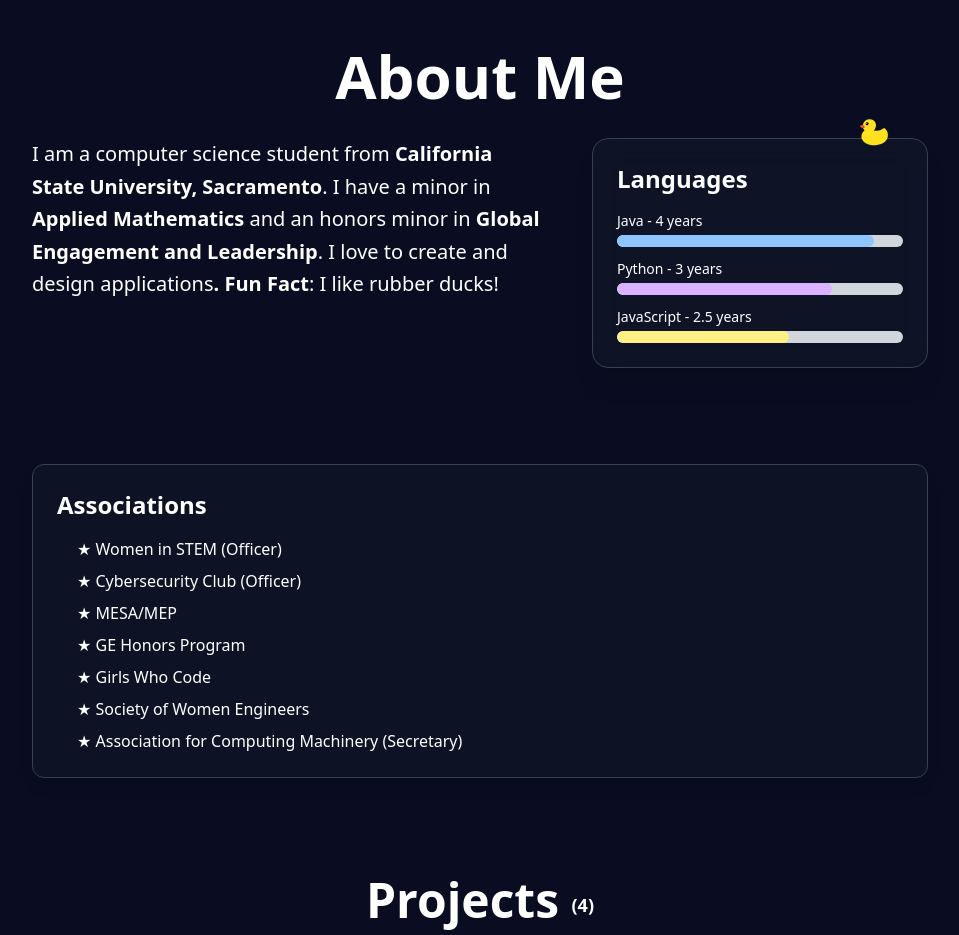
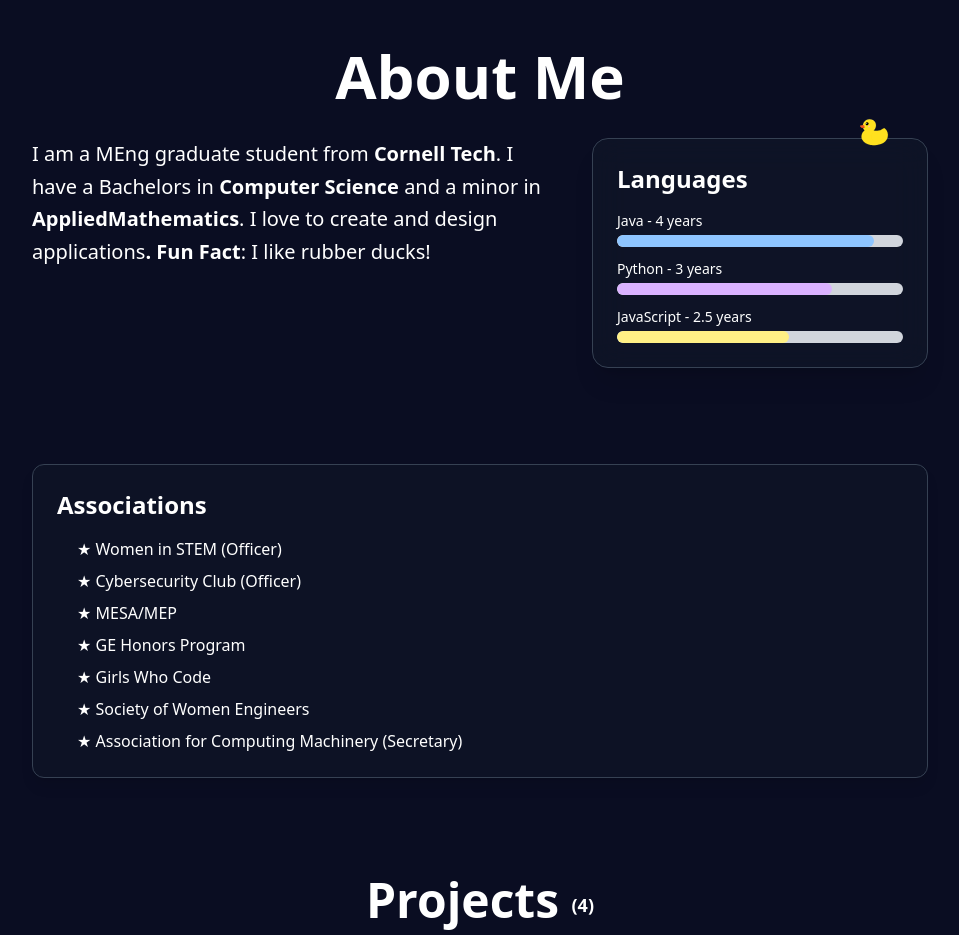
Before and after one commit to imrenmore/myportfolio, a Next.js app: page / in a window 1280 px wide. Shown: the part 860-1795 px from the top of the page, without its empty margins (160-1119 px from the left). Built offline with nearby package versions, Linux system fonts and the light colour scheme; no server answers.

Commit message:
-updated about information

```diff
--- a/about/page.tsx
+++ b/about/page.tsx
@@ -30,15 +30,15 @@ const AboutMe: React.FC = () => {
           animate={{ opacity: 1, x: 0 }}
           transition={{ duration: 1, delay: 0.5 }}>
           <p>
-            I am a computer science student from{" "}
+            I am a MEng graduate student from{" "}
             <strong className="font-semibold">
-              California State University, Sacramento
+              Cornell Tech
             </strong>
-            . I have a minor in{" "}
-            <strong className="font-semibold">Applied Mathematics</strong> and
-            an honors minor in{" "}
+            . I have a Bachelors in{" "}
+            <strong className="font-semibold">Computer Science</strong> and
+            a minor in{" "}
             <strong className="font-semibold">
-              Global Engagement and Leadership
+              AppliedMathematics
             </strong>
             . I love to create and design applications
             <strong className="font-semibold">. Fun Fact</strong>: I like rubber
```
Also changed, not shown: tsconfig.json (+19 -5 lines).
